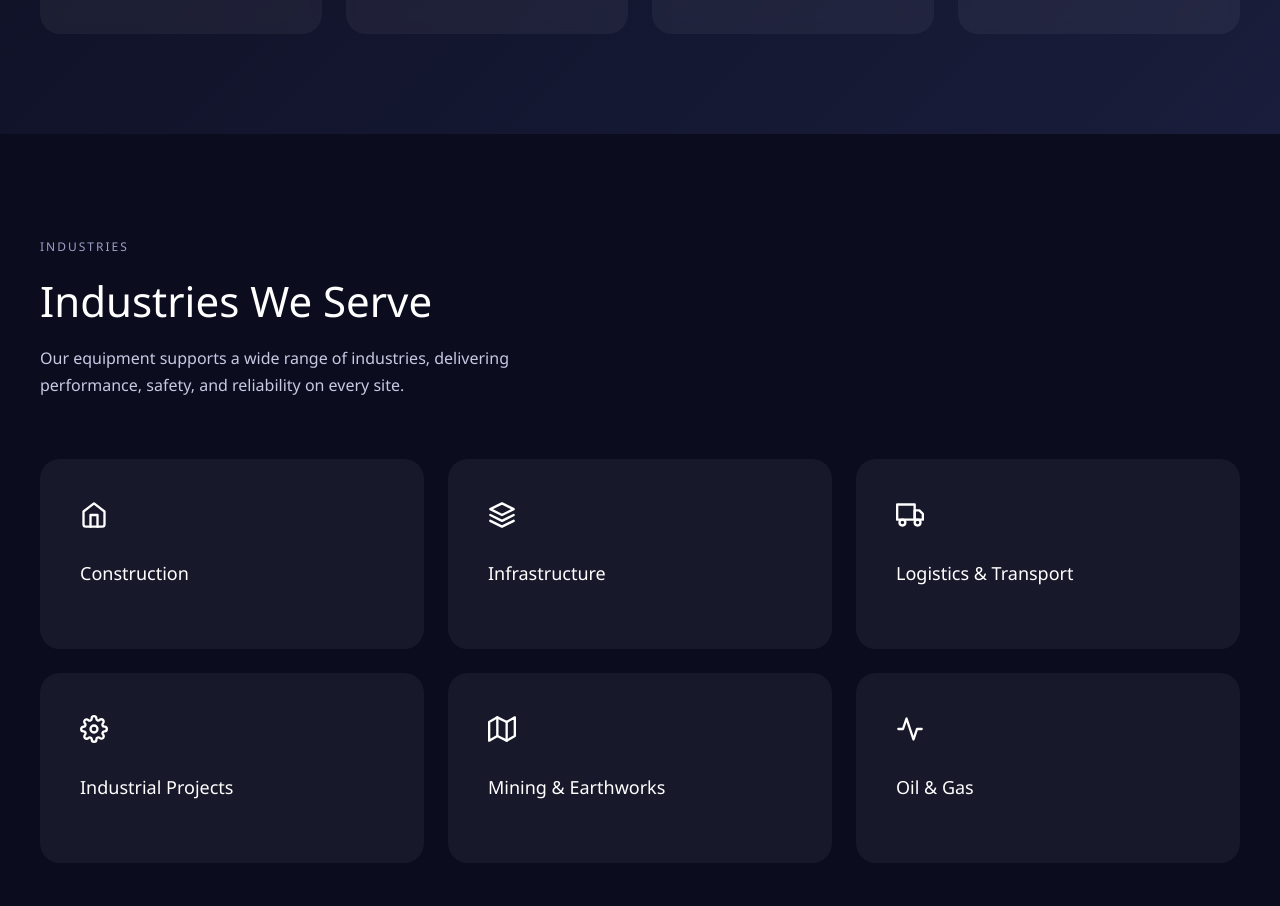
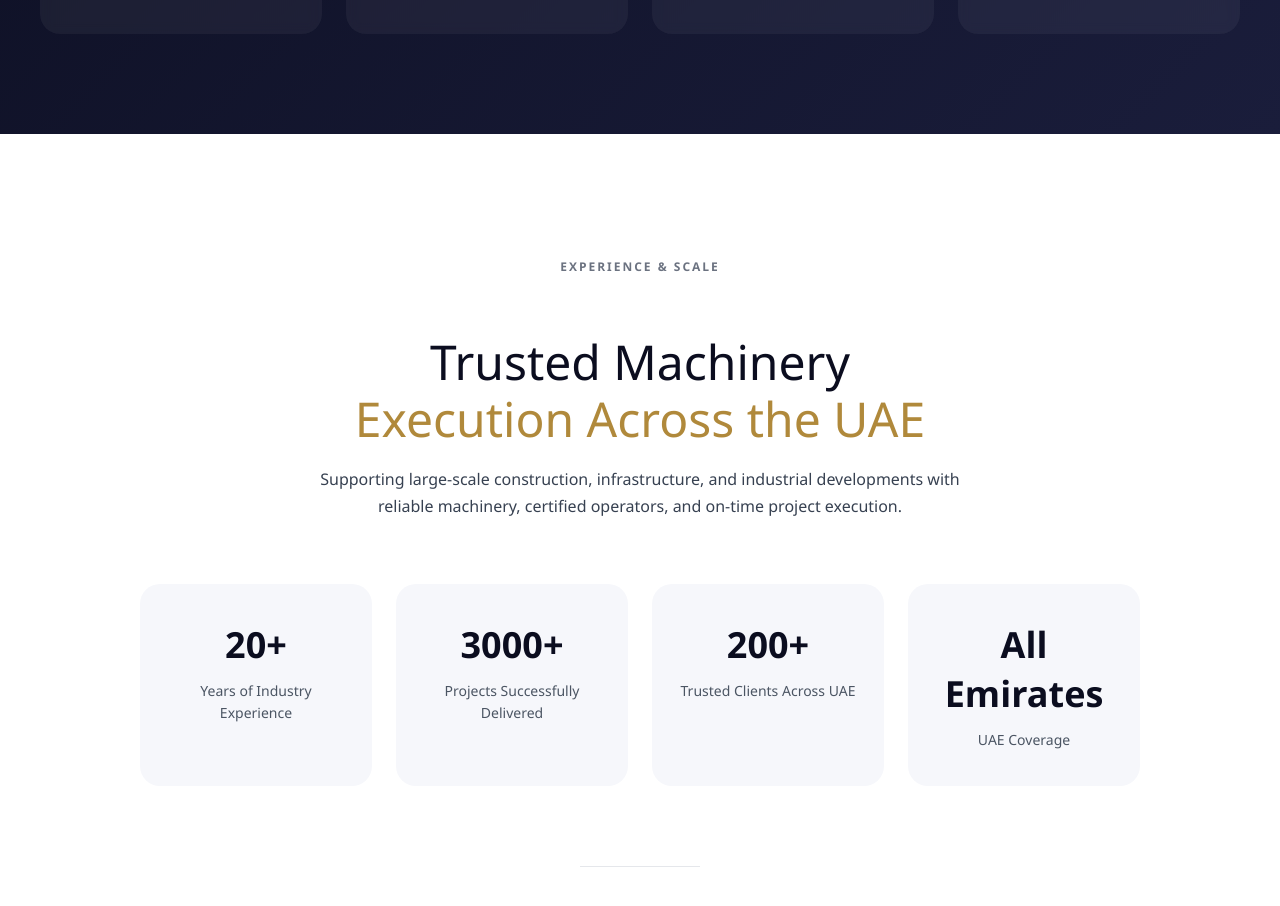
Before and after one commit to geekyneha/mach-hire-dxb, a React (Vite) app: page / in a window 1280 px wide. Shown: the part 2540-3446 px from the top of the page. Built offline with nearby package versions, Linux system fonts and the light colour scheme.

Commit message:
comp: stats

```diff
--- /dev/null
+++ b/src/components/Projects/Stats.jsx
@@ -0,0 +1,40 @@
+import styles from "./Stats.module.css";
+
+const stats = [
+  { value: "20+", label: "Years of Industry Experience" },
+  { value: "3000+", label: "Projects Successfully Delivered" },
+  { value: "200+", label: "Trusted Clients Across UAE" },
+  { value: "All Emirates", label: "UAE Coverage" },
+];
+
+export default function Stats() {
+  return (
+    <section className={styles.heroStats}>
+      <div className={styles.content}>
+        <span className={styles.tag}>EXPERIENCE & SCALE</span>
+
+        <h1 className={styles.heading}>
+          Trusted Machinery <br />
+          <span>Execution Across the UAE</span>
+        </h1>
+
+        <p className={styles.description}>
+          Supporting large-scale construction, infrastructure, and industrial
+          developments with reliable machinery, certified operators, and on-time
+          project execution.
+        </p>
+
+        <div className={styles.statsGrid}>
+          {stats.map((item, i) => (
+            <div key={i} className={styles.statCard}>
+              <strong>{item.value}</strong>
+              <span>{item.label}</span>
+            </div>
+          ))}
+        </div>
+
+        <div className={styles.line} />
+      </div>
+    </section>
+  );
+}
--- /dev/null
+++ b/src/components/Projects/Stats.module.css
@@ -0,0 +1,122 @@
+/* ===========================
+   HERO STATS SECTION (WHITE)
+=========================== */
+.heroStats {
+  background: #ffffff;
+  padding: 120px 40px;
+  text-align: center;
+  color: #0b0d1f;
+}
+
+.content {
+  max-width: 1000px;
+  margin: 0 auto;
+}
+
+/* ===== LABEL ===== */
+.tag {
+  font-size: 12px;
+  letter-spacing: 2px;
+  color: #6b7280;
+  font-weight: 600;
+  text-transform: uppercase;
+  display: inline-block;
+  margin-bottom: 18px;
+}
+
+/* ===== HEADING ===== */
+.heading {
+  font-size: 48px;
+  font-weight: 500;
+  line-height: 1.2;
+  margin-bottom: 18px;
+  color: #0b0d1f;
+}
+
+.heading span {
+  color: #b0893b; /* muted gold accent */
+}
+
+/* ===== DESCRIPTION ===== */
+.description {
+  max-width: 640px;
+  margin: 0 auto 64px;
+  font-size: 16px;
+  line-height: 1.7;
+  color: #374151;
+}
+
+/* ===========================
+   STATS GRID
+=========================== */
+.statsGrid {
+  display: grid;
+  grid-template-columns: repeat(4, 1fr);
+  gap: 24px;
+}
+
+/* ===== STAT CARD ===== */
+.statCard {
+  background: #f6f7fb;
+  border-radius: 20px;
+  padding: 36px 24px;
+  transition:
+    transform 0.35s ease,
+    box-shadow 0.35s ease;
+}
+
+.statCard:hover {
+  transform: translateY(-6px);
+  box-shadow: 0 20px 40px rgba(0, 0, 0, 0.12);
+}
+
+/* ===== STAT VALUE ===== */
+.statCard strong {
+  display: block;
+  font-size: 36px;
+  font-weight: 600;
+  margin-bottom: 10px;
+  color: #0b0d1f;
+}
+
+/* ===== STAT LABEL ===== */
+.statCard span {
+  font-size: 14px;
+  line-height: 1.5;
+  color: #4b5563;
+}
+
+/* ===== DIVIDER ===== */
+.line {
+  margin: 80px auto 0;
+  width: 120px;
+  height: 1px;
+  background: #e5e7eb;
+}
+
+/* ===========================
+   RESPONSIVE
+=========================== */
+@media (max-width: 1000px) {
+  .statsGrid {
+    grid-template-columns: repeat(2, 1fr);
+  }
+}
+
+@media (max-width: 600px) {
+  .heroStats {
+    padding: 90px 24px;
+  }
+
+  .heading {
+    font-size: 34px;
+  }
+
+  .description {
+    font-size: 15px;
+  }
+
+  .statsGrid {
+    grid-template-columns: 1fr;
+  }
+}
--- /dev/null
+++ b/src/components/Projects/Videos.jsx
@@ -0,0 +1,64 @@
+import { useRef } from "react";
+import styles from "./Videos.module.css";
+import { FiChevronLeft, FiChevronRight } from "react-icons/fi";
+
+const videos = [
+  "https://www.youtube.com/embed/whGjOec_udU",
+  "https://www.youtube.com/embed/fuJIuxpt7Hg",
+  "https://www.youtube.com/embed/6WejoeugtAk",
+  "https://www.youtube.com/embed/M_UpajT_kss",
+  "https://www.youtube.com/embed/sCFyO6E9wOA",
+];
+
+const Videos = () => {
+  const scrollRef = useRef(null);
+
+  const scroll = (direction) => {
+    if (!scrollRef.current) return;
+
+    const scrollAmount = 320;
+    scrollRef.current.scrollBy({
+      left: direction === "left" ? -scrollAmount : scrollAmount,
+      behavior: "smooth",
+    });
+  };
+
+  return (
+    <section className={styles.section}>
+      <div className={styles.container}>
+        <span className={styles.label}>ON SITE</span>
+        <h2>Work in Progress</h2>
+        <p className={styles.subtitle}>
+          Real excavation and machinery operations captured directly from active
+          sites across the UAE.
+        </p>
+
+        {/* Controls */}
+        <div className={styles.controls}>
+          <button onClick={() => scroll("left")}>
+            <FiChevronLeft />
+          </button>
+          <button onClick={() => scroll("right")}>
+            <FiChevronRight />
+          </button>
+        </div>
+
+        {/* Videos */}
+        <div className={styles.scrollWrapper} ref={scrollRef}>
+          {videos.map((video, index) => (
+            <div className={styles.videoCard} key={index}>
+              <iframe
+                src={video}
+                title={`Site video ${index + 1}`}
+                allow="accelerometer; autoplay; clipboard-write; encrypted-media; gyroscope; picture-in-picture"
+                allowFullScreen
+              />
+            </div>
+          ))}
+        </div>
+      </div>
+    </section>
+  );
+};
+
+export default Videos;
--- /dev/null
+++ b/src/components/Projects/Videos.module.css
@@ -0,0 +1,142 @@
+/* ===========================
+   VIDEO SECTION (DARK)
+=========================== */
+.section {
+  background: #0b0d1f;
+  padding: 110px 40px;
+  color: #ffffff;
+}
+
+.container {
+  max-width: 1200px;
+  margin: auto;
+  position: relative;
+}
+
+/* ===== HEADING ===== */
+.label {
+  font-size: 12px;
+  letter-spacing: 2px;
+  color: #9da0c7;
+  font-weight: 600;
+  text-transform: uppercase;
+}
+
+.container h2 {
+  font-size: 42px;
+  font-weight: 500;
+  margin: 16px 0 12px;
+}
+
+.subtitle {
+  max-width: 560px;
+  color: #c7c9e3;
+  line-height: 1.7;
+  margin-bottom: 48px;
+}
+/* ===========================
+   CONTROLS – FIXED POSITION
+=========================== */
+.controls {
+  position: absolute;
+  top: 60%;
+  left: 0;
+  right: 0;
+  transform: translateY(-50%);
+  display: flex;
+  justify-content: space-between;
+  pointer-events: none; /* allow scroll */
+}
+
+.controls button {
+  pointer-events: all; /* re-enable clicks */
+  width: 44px;
+  height: 44px;
+  border-radius: 50%;
+  border: 1px solid rgba(255, 255, 255, 0.25);
+  background: rgba(255, 255, 255, 0.05);
+  color: #ffffff;
+  font-size: 18px;
+  cursor: pointer;
+  transition:
+    background 0.3s ease,
+    transform 0.3s ease;
+}
+
+/* LEFT & RIGHT SPACING */
+.controls button:first-child {
+  margin-left: -22px;
+}
+
+.controls button:last-child {
+  margin-right: -22px;
+}
+
+.controls button:hover {
+  background: rgba(255, 255, 255, 0.18);
+  transform: scale(1.08);
+}
+
+/* ===========================
+   SCROLL AREA
+=========================== */
+.scrollWrapper {
+  display: flex;
+  gap: 24px;
+  overflow-x: auto;
+  scroll-snap-type: x mandatory;
+  -webkit-overflow-scrolling: touch;
+  padding-bottom: 8px;
+}
+
+/* Hide scrollbar */
+.scrollWrapper::-webkit-scrollbar {
+  display: none;
+}
+.scrollWrapper {
+  scrollbar-width: none;
+}
+
+/* ===========================
+   VIDEO CARD
+=========================== */
+.videoCard {
+  flex: 0 0 auto;
+  width: 280px;
+  aspect-ratio: 9 / 16;
+  background: #000000;
+  border-radius: 22px;
+  overflow: hidden;
+  scroll-snap-align: start;
+  box-shadow: 0 25px 50px rgba(0, 0, 0, 0.55);
+  transition: transform 0.35s ease;
+}
+
+.videoCard:hover {
+  transform: translateY(-8px);
+}
+
+.videoCard iframe {
+  width: 100%;
+  height: 100%;
+  border: none;
+}
+
+/* ===========================
+   RESPONSIVE
+=========================== */
+@media (min-width: 768px) {
+  .videoCard {
+    width: 320px;
+  }
+}
+
+@media (max-width: 600px) {
+  .container h2 {
+    font-size: 32px;
+  }
+
+  .controls {
+    justify-content: flex-end;
+  }
+}
--- a/src/pages/Home.jsx
+++ b/src/pages/Home.jsx
@@ -7,6 +7,8 @@ import Industries from "../components/Industry/Industries";
 import Testimonial from "../components/Testimonial/Testimonial";
 import OrganizationSchema from "../components/SEO/OrganizationSchema";
 import SEO from "../components/SEO/SEO";
+import Stats from "../components/Projects/Stats";
+import Videos from "../components/Projects/Videos";
 
 const Home = () => {
   return (
@@ -22,8 +24,10 @@ const Home = () => {
           <Hero />
           <Categories />
           <WhyChooseUs />
+          <Stats />
           <Industries />
           <Testimonial />
+          <Videos />
           <WhatsappButton />
         </div>
       </main>
--- a/src/pages/Projects.jsx
+++ b/src/pages/Projects.jsx
@@ -47,17 +47,17 @@ const projects = [
   },
 ];
 
-const clients = [
-  "Arabtec Holding",
-  "ASGC Construction",
-  "Al Naboodah Group",
-  "Dutco Construction",
-  "Khansaheb",
-  "ACC – Arabian Construction",
-  "Shapoorji Pallonji",
-  "Larsen & Toubro (L&T)",
-  "UAE Government Contractors",
-];
+// const clients = [
+//   "Arabtec Holding",
+//   "ASGC Construction",
+//   "Al Naboodah Group",
+//   "Dutco Construction",
+//   "Khansaheb",
+//   "ACC – Arabian Construction",
+//   "Shapoorji Pallonji",
+//   "Larsen & Toubro (L&T)",
+//   "UAE Government Contractors",
+// ];
 
 const industries = [
   "Commercial Construction",
```
